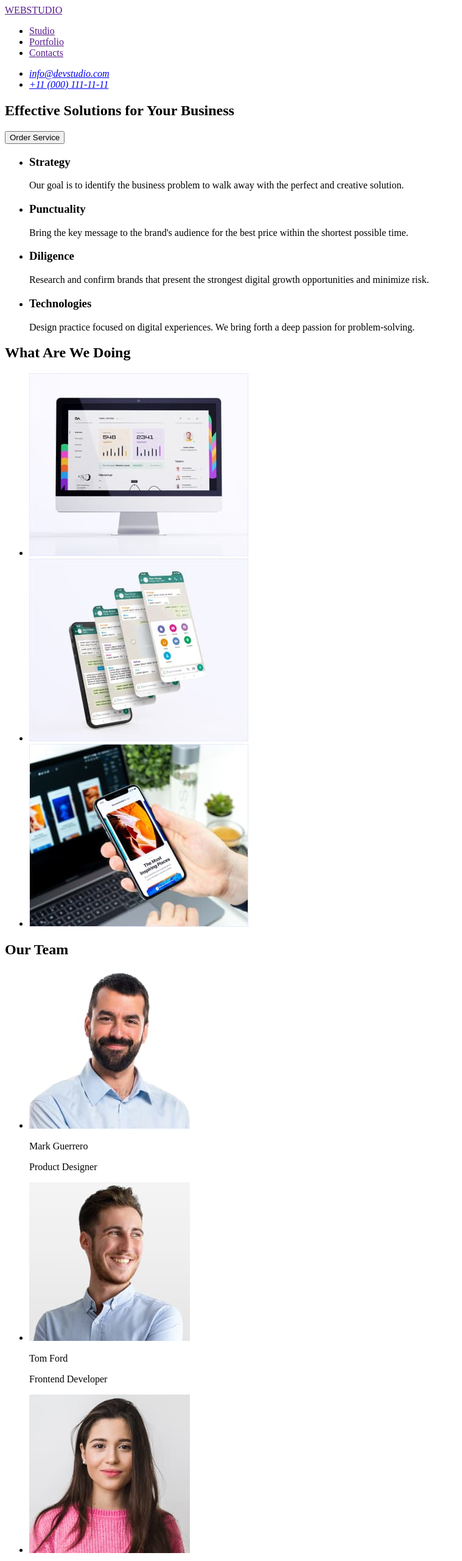
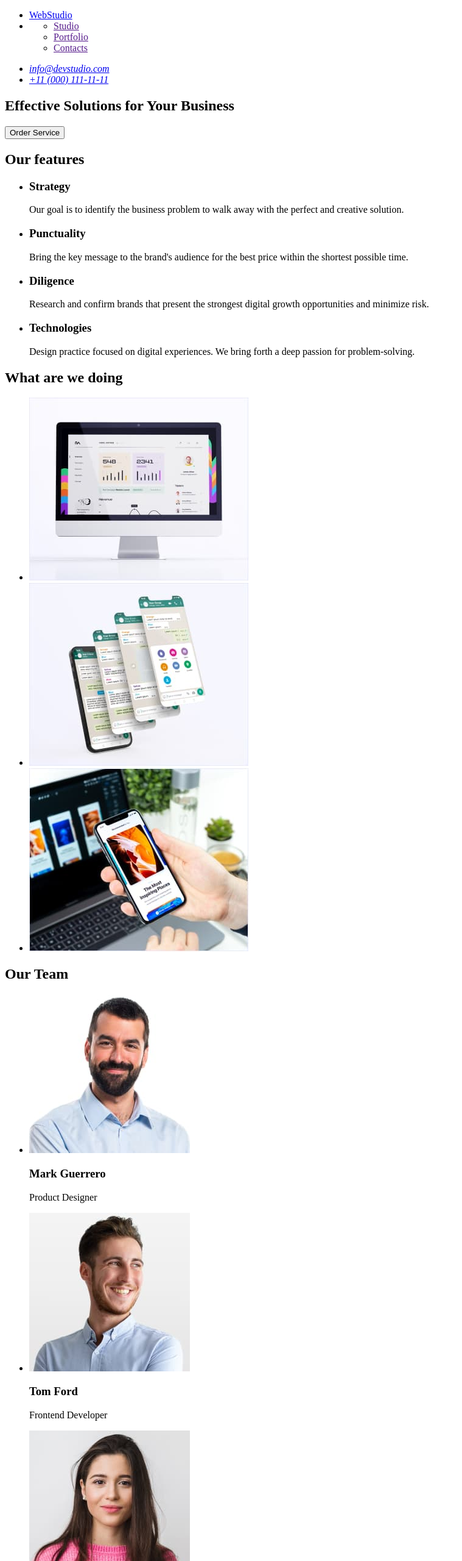
Before and after one commit to AustinsGroove/goit-markup-hw-01, a plain HTML site: page index.html in a window 1280 px wide. Shown: the top 2560 px of the page at 61% size, without its empty margins (0-759 px from the left). Drawn offline with Linux system fonts and the light colour scheme.

Commit message:
html-attempt-2

```diff
--- a/index.html
+++ b/index.html
@@ -8,12 +8,18 @@
   </head>
   <body>
     <header>
-      <a href="">WEBSTUDIO</a>
       <nav>
         <ul>
-          <li><a href="">Studio</a></li>
-          <li><a href="">Portfolio</a></li>
-          <li><a href="">Contacts</a></li>
+          <li>
+            <a href="./index.html">WebStudio</a>
+          </li>
+          <li>
+            <ul>
+              <li><a href="">Studio</a></li>
+              <li><a href="">Portfolio</a></li>
+              <li><a href="">Contacts</a></li>
+            </ul>
+          </li>
         </ul>
       </nav>
       <address>
@@ -29,6 +35,7 @@
         <button type="button">Order Service</button>
       </section>
       <section>
+        <h2>Our features</h2>
         <ul>
           <li>
             <h3>Strategy</h3>
@@ -61,7 +68,7 @@
         </ul>
       </section>
       <section>
-        <h2>What Are We Doing</h2>
+        <h2>What are we doing</h2>
         <ul>
           <li>
             <img
@@ -95,7 +102,7 @@
               alt="our product designer"
               width="264"
             />
-            <p>Mark Guerrero</p>
+            <h3>Mark Guerrero</h3>
             <p>Product Designer</p>
           </li>
           <li>
@@ -104,7 +111,7 @@
               alt="our frontend developer"
               width="264"
             />
-            <p>Tom Ford</p>
+            <h3>Tom Ford</h3>
             <p>Frontend Developer</p>
           </li>
           <li>
@@ -113,7 +120,7 @@
               alt="our marketing manager"
               width="264"
             />
-            <p>Camila Garcia</p>
+            <h3>Camila Garcia</h3>
             <p>Marketing</p>
           </li>
           <li>
@@ -122,14 +129,14 @@
               alt="our UI designer"
               width="264"
             />
-            <p>Daniel Wilson</p>
+            <h3>Daniel Wilson</h3>
             <p>UI Designer</p>
           </li>
         </ul>
       </section>
     </main>
     <footer>
-      <a href="">WEBSTUDIO</a>
+      <a href="./index.html">WebStudio</a>
       <p>
         Increase the flow of customers and sales for your business with digital
         marketing & growth solutions.
```
